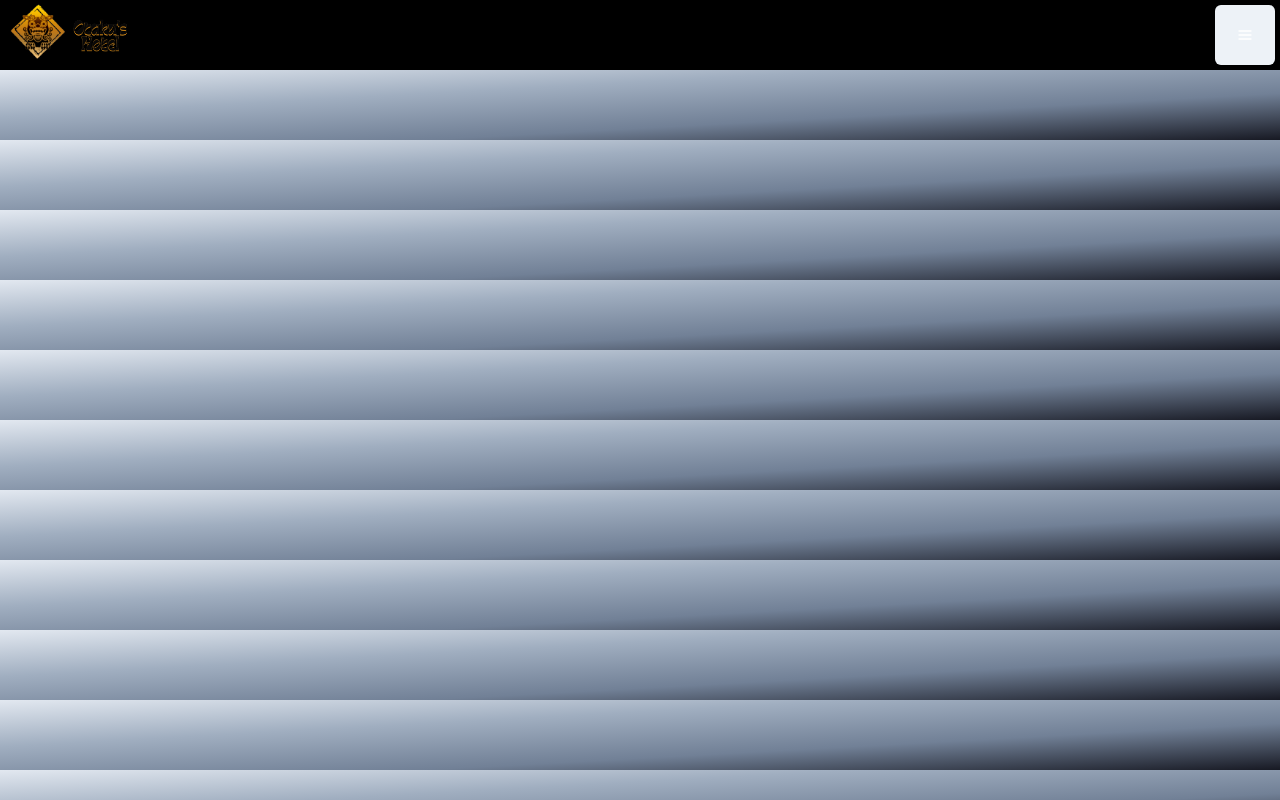
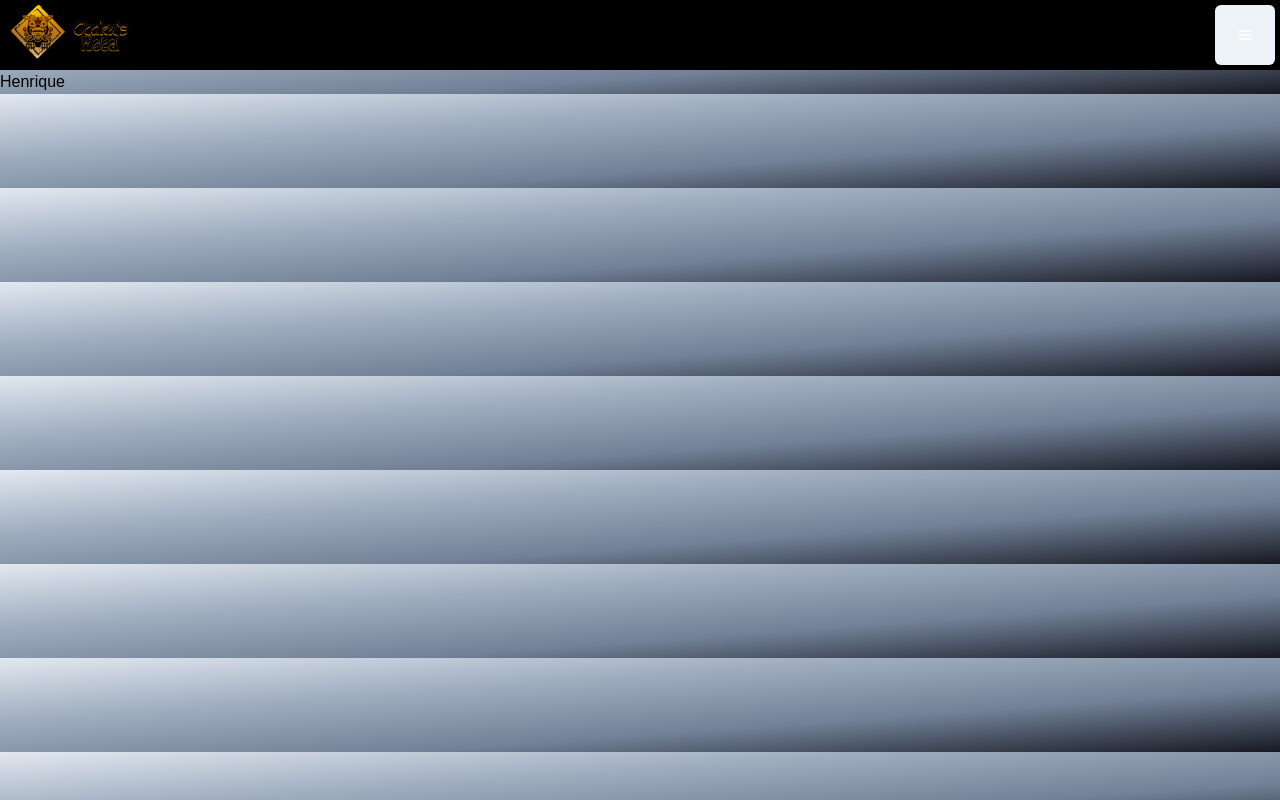
Before and after one commit to denisegoliveira/otakus-hotel, a React (Create React App) app: page /cadastro in a window 1280 px wide. Built offline with nearby package versions, Linux system fonts and the light colour scheme.

Commit message:
feat: dando inicio a pagina de cadastro

```diff
--- a/src/App.jsx
+++ b/src/App.jsx
@@ -1,10 +1,14 @@
 import React from 'react';
 import Header from './Components/Header/Header.jsx'
-import { BrowserRouter as Router } from 'react-router-dom';
+import Register from './Components/Register/Register.jsx'
+import { BrowserRouter as Router, Routes, Route } from 'react-router-dom';
 function App() {
   return (
     <Router>
       <Header/>
+      <Routes>
+        <Route path='/cadastro' element={<Register/>}/>
+      </Routes>
     </Router>
   );
 }
--- /dev/null
+++ b/src/Components/Register/Register.jsx
@@ -0,0 +1,12 @@
+import React from "react";
+
+
+function Register(){
+    return(
+        <>
+            <h1>Henrique</h1>
+        </>
+    )
+}
+
+export default Register;
```
